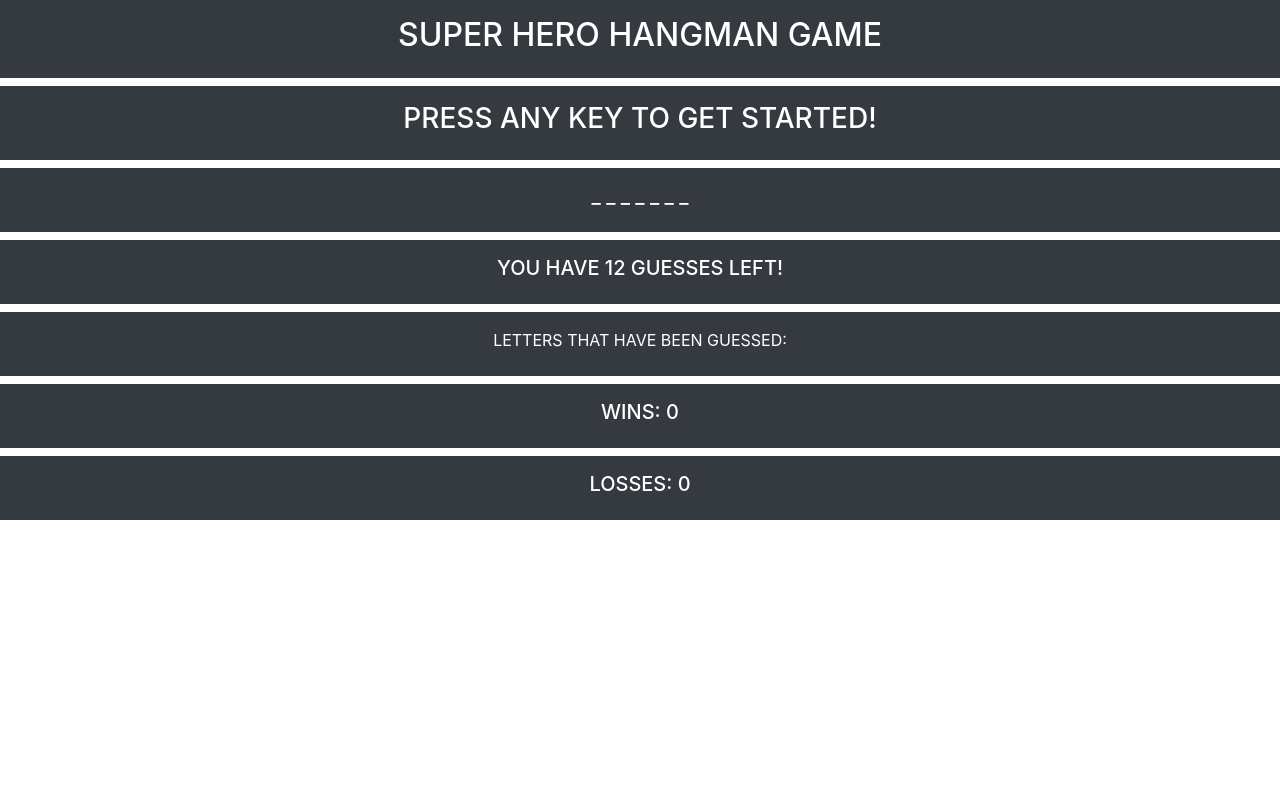
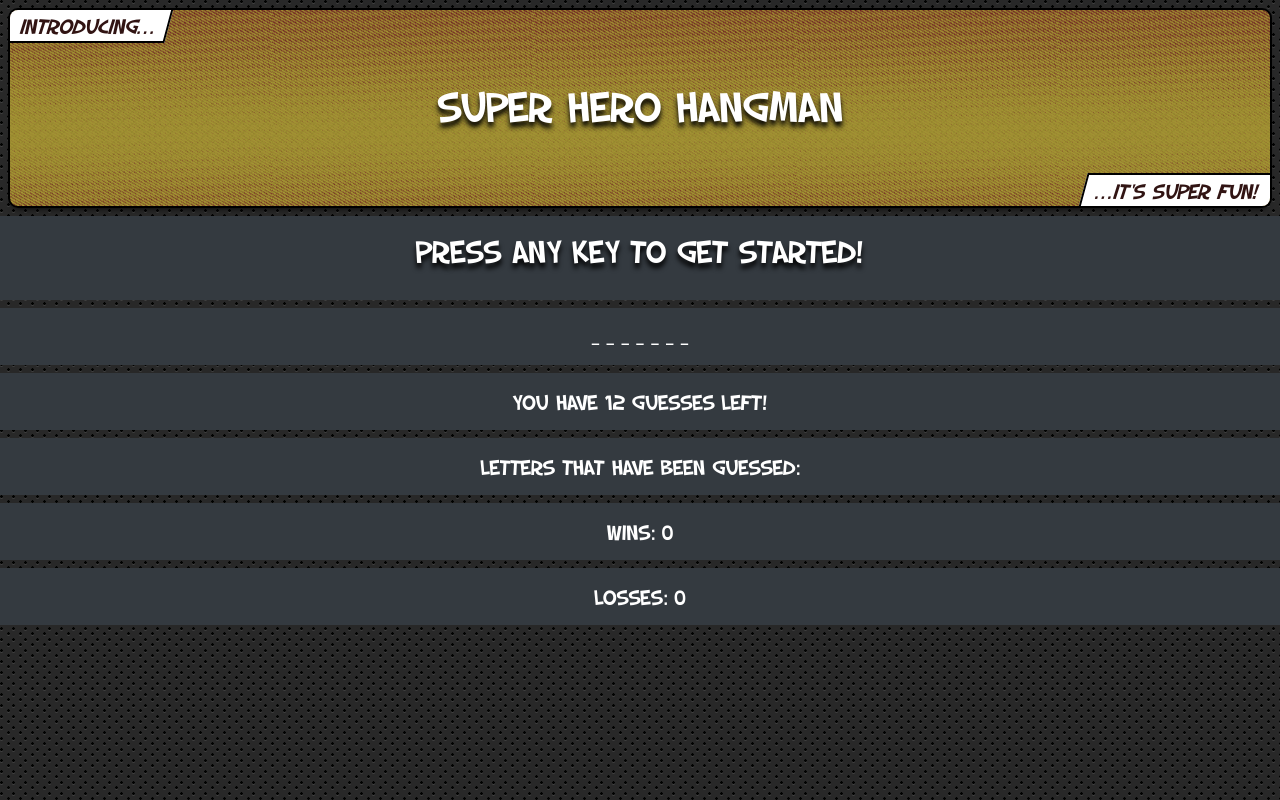
Before and after one commit to Adam28P/Word-Guess-Game, a plain HTML site: page index.html in a window 1280 px wide. Drawn offline with nearby package versions, Linux system fonts and the light colour scheme.

Commit message:
Add background images and styling to the header

```diff
--- a/assets/css/style.css
+++ b/assets/css/style.css
@@ -6,9 +6,111 @@
 }
 
 h2{
+   color:white;
+}
 
-}
 
 #theGame{
 
 }
+
+
+/* import font */
+@font-face {
+    font-family: 'slapstick_comic';
+    src: url('../fonts/SF_Slapstick_Comic-webfont.eot');
+    src: url('../fonts/SF_Slapstick_Comic-webfont.eot?#iefix') format('embedded-opentype'),
+         url('../fonts/SF_Slapstick_Comic-webfont.woff') format('woff'),
+         url('../fonts/SF_Slapstick_Comic-webfont.ttf') format('truetype'),
+         url('../fonts/SF_Slapstick_Comic-webfont.svg#slapstick_comic') format('svg');
+    font-weight: normal;
+    font-style: normal;
+}
+
+/* compressed eric meyer rest */
+html,body,div,span,applet,object,iframe,h1,h2,h3,h4,h5,h6,p,blockquote,pre,a,abbr,acronym,address,big,cite,code,del,dfn,em,img,ins,kbd,q,s,samp,small,strike,strong,sub,sup,tt,var,b,u,i,center,dl,dt,dd,ol,ul,li,fieldset,form,label,legend,table,caption,tbody,tfoot,thead,tr,th,td,article,aside,canvas,details,embed,figure,figcaption,footer,header,hgroup,menu,nav,output,ruby,section,summary,time,mark,audio,video{margin:0;padding:0;border:0;font-size:100%;font:inherit;vertical-align:baseline}article,aside,details,figcaption,figure,footer,header,hgroup,menu,nav,section{display:block}body{line-height:1}ol,ul{list-style:none}blockquote,q{quotes:none}blockquote:before,blockquote:after,q:before,q:after{content:'';content:none}table{border-collapse:collapse;border-spacing:0}
+
+p{
+    font-size:100%;
+}
+
+/* body */
+body{
+	font-family: 'slapstick_comic';
+	font-size: 22px;
+	line-height: 1.136; /* exactly 25px line height */
+	background: url(../images/carbon_fibre.png);/*background body image */
+	color: #311413;
+}
+
+.panel {
+    background: url(../images/square-bg.png);
+    border:solid 2px #000;
+    border-radius:10px;
+    box-shadow:0 6px 6px -6px #000;
+    /* display:inline-block; */
+    flex:1 1;
+    height:200px;
+    margin:1vmin;
+    overflow:hidden;
+    position:relative;
+    padding:20px;
+  }
+
+  .panel h2{
+    text-align: center;
+    vertical-align: middle;
+    line-height: 150px;
+  }
+
+  .text {
+    background-color:#fff;
+    border:solid 2px #000;
+    margin:0;
+    padding:3px 10px;
+  }
+
+  .top-left {
+    left:-6px;
+    position:absolute;
+    top:-2px;
+    transform:skew(-15deg);
+    padding-left:15px;
+  }
+
+  .bottom-right {
+    bottom:-2px;
+    position:absolute;
+    right:-6px;
+    transform:skew(-15deg);
+    padding-right:15px;
+  }
+
+  .summary {
+    width: 845px;
+    height: 138px;
+    border: 3px solid;
+    border-radius: 10px;
+    border-color: #000;
+    background-color: #969168;
+    margin-top: 51px;
+    margin-left: 57px;
+    margin-bottom: 49px;
+    padding: 5px;
+}
+
+/* separates text */
+h1, h2, h3, p{
+	margin-bottom: 15px; /* space that follows headers and paragraphs */
+}
+
+/* colours and text shadow for headers */
+h1,h2,h3{
+	text-shadow: 0 5px 5px rgba(0,0,0,1); /* text shadow for headers */
+}
+/* individual font sizes */
+h1 { font-size: 200%; }
+h2 { font-size: 200%; }
+h3 { font-size: 150%; }
+
+/*
--- a/index.html
+++ b/index.html
@@ -13,13 +13,19 @@
     <!-- Link my own CSS Stylesheet -->
     <link rel="stylesheet" type="text/css" href="assets/css/style.css">
 
-    <title>Hangman Game</title>
+    <title>Super Hero Hangman Game</title>
 </head>
 
 <body>
 
+
     <div class="container-fluid">
-        <div class="p-3 mb-2 bg-dark text-white text-center text-uppercase"><h2>Super Hero Hangman Game</h2></div>
+        <div class="panel">
+            <p class="text top-left">Introducing...</p>
+            <h2>Super Hero Hangman</h2>
+            <p class="text bottom-right">...it's super fun!</p>
+
+        </div>
     </div>
 
     <div class="container-fluid" id="get-started">
```
Also changed, not shown: assets/fonts/SF_Slapstick_Comic-webfont.ttf (added), assets/fonts/SF_Slapstick_Comic-webfont.woff (added), assets/images/carbon_fibre.png (added), assets/images/carbon_fibre_@2X.png (added), assets/images/dark_mosaic.png (added), assets/images/dark_mosaic_@2X.png (added), assets/images/square-bg.png (added), 2 other files.
